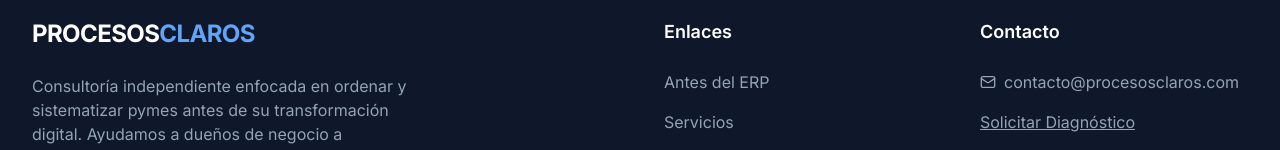
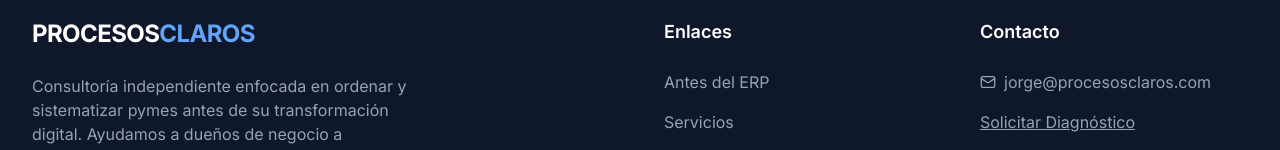
Before and after one commit to yorch-river/Procesos-Claros-WS, a React (Vite) app: page / in a window 1280 px wide. Shown: the part 2813-2963 px from the top of the page. Built offline with nearby package versions, Linux system fonts and the light colour scheme.

Commit message:
Actualización contacto

```diff
--- a/App.tsx
+++ b/App.tsx
@@ -119,7 +119,7 @@ const Footer = () => (
         <div>
           <h4 className="text-lg font-semibold mb-6">Contacto</h4>
           <ul className="space-y-4 text-slate-400">
-            <li className="flex items-center gap-2"><Mail className="w-4 h-4" /> contacto@procesosclaros.com</li>
+            <li className="flex items-center gap-2"><Mail className="w-4 h-4" /> jorge@procesosclaros.com</li>
             <li className="flex items-center gap-2 underline"><Link to="/contacto">Solicitar Diagnóstico</Link></li>
           </ul>
         </div>
```
